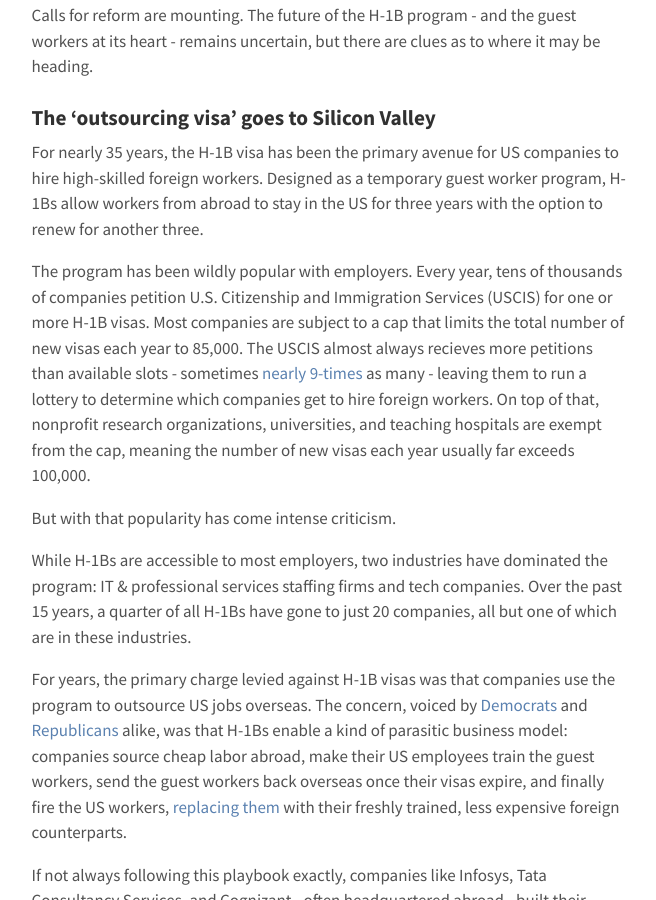
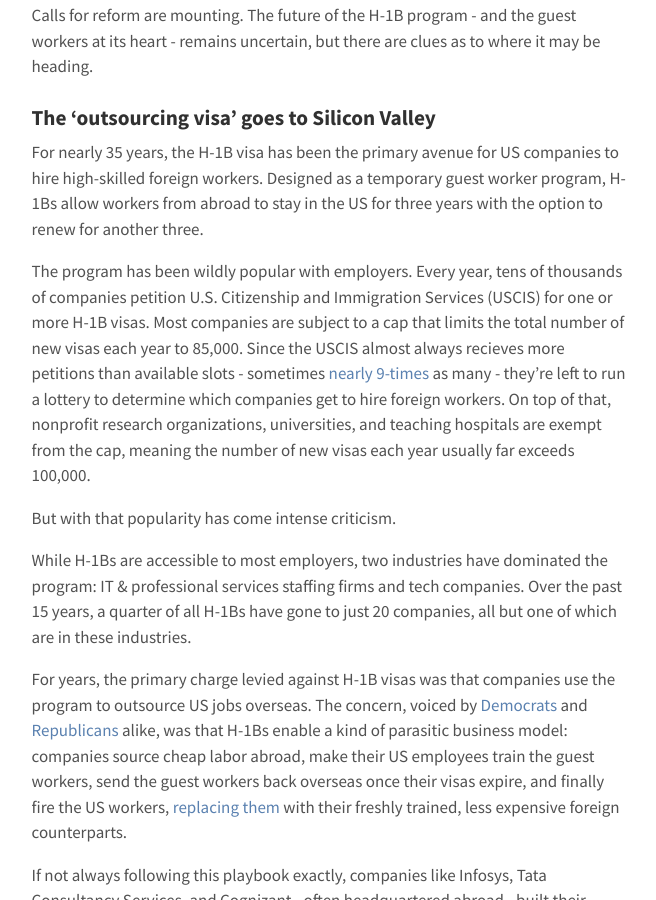
Before and after one commit to nikhilgahlawat/nikhilgahlawat.github.io, a Jekyll site: the page built from projects/_posts/2024-07-14-h1b-tech.md, in a window 1280 px wide and 900 px high, scrolled down 1244 px. Shown: the whole window, without its empty margins (311-967 px from the left). Built offline with Jekyll 4.4.1, drawn with Linux system fonts in a browser that asks for light colours.

Commit message:
copy edit

```diff
--- a/projects/_posts/2024-07-14-h1b-tech.md
+++ b/projects/_posts/2024-07-14-h1b-tech.md
@@ -37,7 +37,7 @@
 
 For nearly 35 years, the H-1B visa has been the primary avenue for US companies to hire high-skilled foreign workers. Designed as a temporary guest worker program, H-1Bs allow workers from abroad to stay in the US for three years with the option to renew for another three.
 
-The program has been wildly popular with employers. Every year, tens of thousands of companies petition U.S. Citizenship and Immigration Services (USCIS) for one or more H-1B visas. Most companies are subject to a cap that limits the total number of new visas each year to 85,000. The USCIS almost always recieves more petitions than available slots - sometimes [nearly 9-times](https://www.cato.org/blog/h-1b-lottery-results-announced-3/4-rejected) as many - leaving them to run a lottery to determine which companies get to hire foreign workers. On top of that, nonprofit research organizations, universities, and teaching hospitals are exempt from the cap, meaning the number of new visas each year usually far exceeds 100,000.
+The program has been wildly popular with employers. Every year, tens of thousands of companies petition U.S. Citizenship and Immigration Services (USCIS) for one or more H-1B visas. Most companies are subject to a cap that limits the total number of new visas each year to 85,000. Since the USCIS almost always recieves more petitions than available slots - sometimes [nearly 9-times](https://www.cato.org/blog/h-1b-lottery-results-announced-3/4-rejected) as many - they're left to run a lottery to determine which companies get to hire foreign workers. On top of that, nonprofit research organizations, universities, and teaching hospitals are exempt from the cap, meaning the number of new visas each year usually far exceeds 100,000.
 
 But with that popularity has come intense criticism.
 
```
